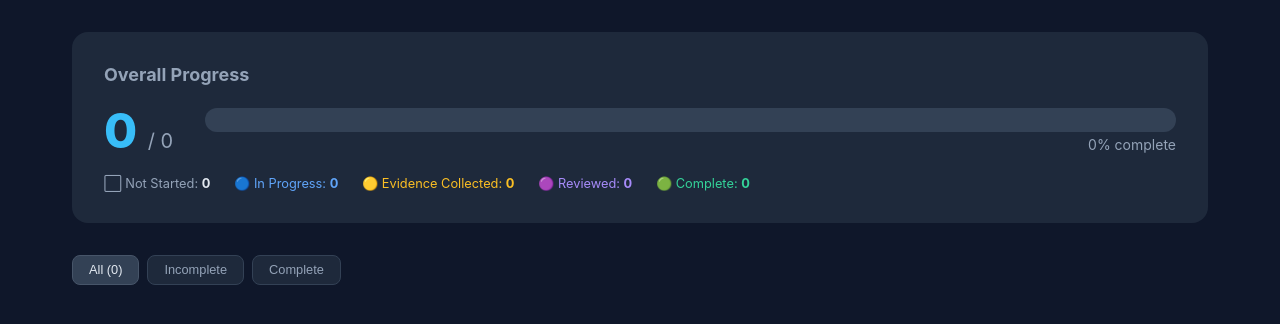
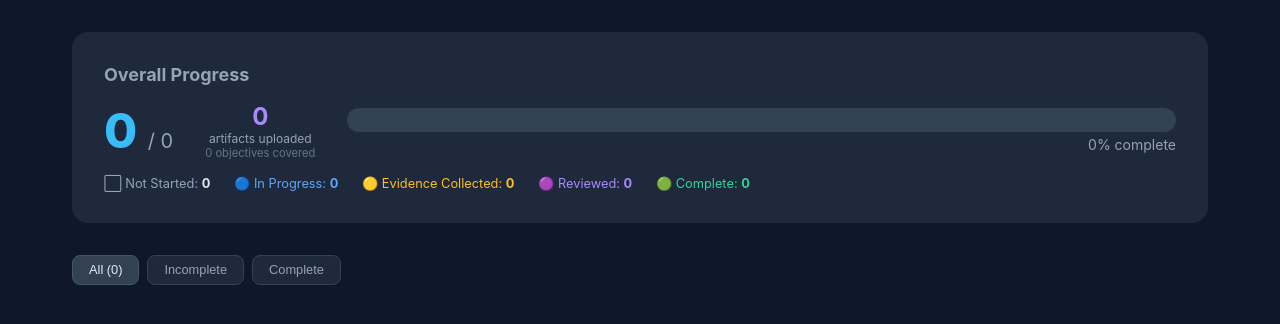
Before and after one commit to jonathancaruso/cmmc-tracker, a Flask app: page / in a window 1280 px wide. Shown: the part 67-391 px from the top of the page. Run offline with Flask 3, Linux system fonts and the light colour scheme; data that the repository does not hold is empty; parts of the project's set-up code (start-up, migrations or seed data) failed here and were passed over.

Commit message:
Add artifact counts to dashboard cards
- Overall progress section now shows total artifacts uploaded and objectives with evidence
- Each family card shows file count and covered objective count
- Uses LEFT JOIN on artifacts table for accurate counts

```diff
--- a/app.py
+++ b/app.py
@@ -261,21 +261,28 @@ FAMILY_COLORS = {
 def dashboard():
     conn = get_db()
     families = conn.execute("""
-        SELECT family,
+        SELECT o.family,
                COUNT(*) as total,
-               SUM(CASE WHEN captured = 1 THEN 1 ELSE 0 END) as captured,
-               SUM(CASE WHEN status = 'In Progress' THEN 1 ELSE 0 END) as in_progress,
-               SUM(CASE WHEN status = 'Evidence Collected' THEN 1 ELSE 0 END) as evidence_collected,
-               SUM(CASE WHEN status = 'Reviewed' THEN 1 ELSE 0 END) as reviewed
-        FROM objectives GROUP BY family ORDER BY family
+               SUM(CASE WHEN o.captured = 1 THEN 1 ELSE 0 END) as captured,
+               SUM(CASE WHEN o.status = 'In Progress' THEN 1 ELSE 0 END) as in_progress,
+               SUM(CASE WHEN o.status = 'Evidence Collected' THEN 1 ELSE 0 END) as evidence_collected,
+               SUM(CASE WHEN o.status = 'Reviewed' THEN 1 ELSE 0 END) as reviewed,
+               COUNT(DISTINCT a.objective_id) as objectives_with_evidence,
+               COALESCE(SUM(CASE WHEN a.id IS NOT NULL THEN 1 ELSE 0 END), 0) as artifact_count
+        FROM objectives o
+        LEFT JOIN artifacts a ON o.id = a.objective_id
+        GROUP BY o.family ORDER BY o.family
     """).fetchall()
     totals = conn.execute("""
         SELECT COUNT(*) as total,
-               SUM(CASE WHEN captured = 1 THEN 1 ELSE 0 END) as captured,
-               SUM(CASE WHEN status = 'In Progress' THEN 1 ELSE 0 END) as in_progress,
-               SUM(CASE WHEN status = 'Evidence Collected' THEN 1 ELSE 0 END) as evidence_collected,
-               SUM(CASE WHEN status = 'Reviewed' THEN 1 ELSE 0 END) as reviewed
-        FROM objectives
+               SUM(CASE WHEN o.captured = 1 THEN 1 ELSE 0 END) as captured,
+               SUM(CASE WHEN o.status = 'In Progress' THEN 1 ELSE 0 END) as in_progress,
+               SUM(CASE WHEN o.status = 'Evidence Collected' THEN 1 ELSE 0 END) as evidence_collected,
+               SUM(CASE WHEN o.status = 'Reviewed' THEN 1 ELSE 0 END) as reviewed,
+               COUNT(DISTINCT a.objective_id) as objectives_with_evidence,
+               COALESCE(SUM(CASE WHEN a.id IS NOT NULL THEN 1 ELSE 0 END), 0) as artifact_count
+        FROM objectives o
+        LEFT JOIN artifacts a ON o.id = a.objective_id
     """).fetchone()
     conn.close()
     return render_template("dashboard.html",
--- a/templates/dashboard.html
+++ b/templates/dashboard.html
@@ -96,6 +96,11 @@
             <h2>Overall Progress</h2>
             <div class="stats">
                 <div class="big-num">{{ totals['captured'] or 0 }} <small>/ {{ totals['total'] }}</small></div>
+                <div style="text-align:center;">
+                    <div style="font-size:1.5rem;font-weight:700;color:#a78bfa;">{{ totals['artifact_count'] or 0 }}</div>
+                    <div style="font-size:0.75rem;color:#94a3b8;">artifacts uploaded</div>
+                    <div style="font-size:0.7rem;color:#64748b;">{{ totals['objectives_with_evidence'] or 0 }} objectives covered</div>
+                </div>
                 <div style="flex:1">
                     {% set pct = ((totals['captured'] or 0) / totals['total'] * 100) | round(1) if totals['total'] > 0 else 0 %}
                     <div class="progress-bar"><div class="progress-fill" style="width:{{ pct }}%"></div></div>
@@ -130,7 +135,10 @@
                 </div>
                 <div class="name">{{ f['family'] }}</div>
                 <div class="bar"><div class="bar-fill" style="width:{{ fpct }}%"></div></div>
-                <div class="pct">{{ fpct }}%</div>
+                <div style="display:flex;justify-content:space-between;margin-top:0.25rem;">
+                    <span style="font-size:0.7rem;color:#a78bfa;">📎 {{ f['artifact_count'] or 0 }} files ({{ f['objectives_with_evidence'] or 0 }} obj)</span>
+                    <span class="pct" style="margin:0;">{{ fpct }}%</span>
+                </div>
             </a>
             {% endfor %}
         </div>
```
Also changed, not shown: TODO.md (+1 -1 lines).
